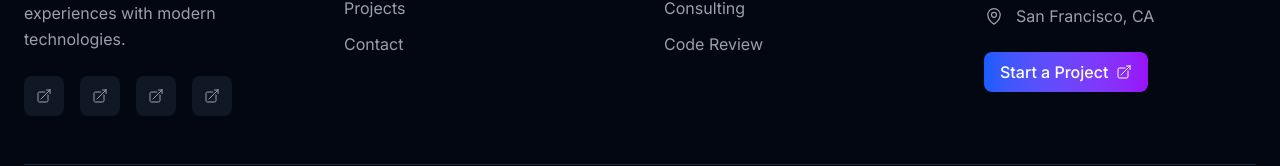
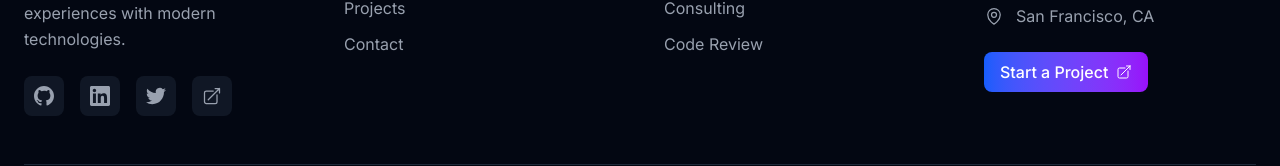
Before and after one commit to JAGADISHSUNILPEDNEKAR/portfolio, a Next.js app: page / in a window 1280 px wide. Shown: the part 6615-6781 px from the top of the page. Built offline with nearby package versions, Linux system fonts and the light colour scheme.

Commit message:
Updated footer to fetch actual icons

```diff
--- a/src/components/layout/Footer.tsx
+++ b/src/components/layout/Footer.tsx
@@ -9,6 +9,65 @@ import {
   ArrowTopRightOnSquareIcon
 } from '@heroicons/react/24/outline';
 import { PERSONAL_INFO, SOCIAL_LINKS } from '@/lib/constants';
+
+// Social Media Icon Components
+const GitHubIcon = ({ className }) => (
+  <svg className={className} fill="currentColor" viewBox="0 0 24 24">
+    <path d="M12 0C5.374 0 0 5.373 0 12 0 17.302 3.438 21.8 8.207 23.387c.599.111.793-.261.793-.577v-2.234c-3.338.726-4.033-1.416-4.033-1.416-.546-1.387-1.333-1.756-1.333-1.756-1.089-.745.083-.729.083-.729 1.205.084 1.839 1.237 1.839 1.237 1.07 1.834 2.807 1.304 3.492.997.107-.775.418-1.305.762-1.604-2.665-.305-5.467-1.334-5.467-5.931 0-1.311.469-2.381 1.236-3.221-.124-.303-.535-1.524.117-3.176 0 0 1.008-.322 3.301 1.23A11.509 11.509 0 0112 5.803c1.02.005 2.047.138 3.006.404 2.291-1.552 3.297-1.23 3.297-1.23.653 1.653.242 2.874.118 3.176.77.84 1.235 1.911 1.235 3.221 0 4.609-2.807 5.624-5.479 5.921.43.372.823 1.102.823 2.222v3.293c0 .319.192.694.801.576C20.566 21.797 24 17.3 24 12c0-6.627-5.373-12-12-12z"/>
+  </svg>
+);
+
+const LinkedInIcon = ({ className }) => (
+  <svg className={className} fill="currentColor" viewBox="0 0 24 24">
+    <path d="M20.447 20.452h-3.554v-5.569c0-1.328-.027-3.037-1.852-3.037-1.853 0-2.136 1.445-2.136 2.939v5.667H9.351V9h3.414v1.561h.046c.477-.9 1.637-1.85 3.37-1.85 3.601 0 4.267 2.37 4.267 5.455v6.286zM5.337 7.433c-1.144 0-2.063-.926-2.063-2.065 0-1.138.92-2.063 2.063-2.063 1.14 0 2.064.925 2.064 2.063 0 1.139-.925 2.065-2.064 2.065zm1.782 13.019H3.555V9h3.564v11.452zM22.225 0H1.771C.792 0 0 .774 0 1.729v20.542C0 23.227.792 24 1.771 24h20.451C23.2 24 24 23.227 24 22.271V1.729C24 .774 23.2 0 22.222 0h.003z"/>
+  </svg>
+);
+
+const TwitterIcon = ({ className }) => (
+  <svg className={className} fill="currentColor" viewBox="0 0 24 24">
+    <path d="M23.953 4.57a10 10 0 01-2.825.775 4.958 4.958 0 002.163-2.723c-.951.555-2.005.959-3.127 1.184a4.92 4.92 0 00-8.384 4.482C7.69 8.095 4.067 6.13 1.64 3.162a4.822 4.822 0 00-.666 2.475c0 1.71.87 3.213 2.188 4.096a4.904 4.904 0 01-2.228-.616v.06a4.923 4.923 0 003.946 4.827 4.996 4.996 0 01-2.212.085 4.936 4.936 0 004.604 3.417 9.867 9.867 0 01-6.102 2.105c-.39 0-.779-.023-1.17-.067a13.995 13.995 0 007.557 2.209c9.053 0 13.998-7.496 13.998-13.985 0-.21 0-.42-.015-.63A9.935 9.935 0 0024 4.59z"/>
+  </svg>
+);
+
+const InstagramIcon = ({ className }) => (
+  <svg className={className} fill="currentColor" viewBox="0 0 24 24">
+    <path d="M12 2.163c3.204 0 3.584.012 4.85.07 3.252.148 4.771 1.691 4.919 4.919.058 1.265.069 1.645.069 4.849 0 3.205-.012 3.584-.069 4.849-.149 3.225-1.664 4.771-4.919 4.919-1.266.058-1.644.07-4.85.07-3.204 0-3.584-.012-4.849-.07-3.26-.149-4.771-1.699-4.919-4.92-.058-1.265-.07-1.644-.07-4.849 0-3.204.013-3.583.07-4.849.149-3.227 1.664-4.771 4.919-4.919 1.266-.057 1.645-.069 4.849-.069zm0-2.163c-3.259 0-3.667.014-4.947.072-4.358.2-6.78 2.618-6.98 6.98-.059 1.281-.073 1.689-.073 4.948 0 3.259.014 3.668.072 4.948.2 4.358 2.618 6.78 6.98 6.98 1.281.058 1.689.072 4.948.072 3.259 0 3.668-.014 4.948-.072 4.354-.2 6.782-2.618 6.979-6.98.059-1.28.073-1.689.073-4.948 0-3.259-.014-3.667-.072-4.947-.196-4.354-2.617-6.78-6.979-6.98-1.281-.059-1.69-.073-4.949-.073zm0 5.838c-3.403 0-6.162 2.759-6.162 6.162s2.759 6.163 6.162 6.163 6.162-2.759 6.162-6.163c0-3.403-2.759-6.162-6.162-6.162zm0 10.162c-2.209 0-4-1.79-4-4 0-2.209 1.791-4 4-4s4 1.791 4 4c0 2.21-1.791 4-4 4zm6.406-11.845c-.796 0-1.441.645-1.441 1.44s.645 1.44 1.441 1.44c.795 0 1.439-.645 1.439-1.44s-.644-1.44-1.439-1.44z"/>
+  </svg>
+);
+
+const DribbbleIcon = ({ className }) => (
+  <svg className={className} fill="currentColor" viewBox="0 0 24 24">
+    <path d="M12 0C5.374 0 0 5.372 0 12s5.374 12 12 12 12-5.372 12-12S18.626 0 12 0zm9.568 7.375c.53 1.104.846 2.321.846 3.611 0 .469-.041.927-.12 1.378-.274-.063-.6-.11-.979-.14-.909-.073-1.857-.052-2.829.063-.364-1.457-.819-2.637-1.362-3.536 1.691-.892 3.028-1.376 3.444-1.376zm-2.454 1.201c-.469.252-1.248.573-2.454 1.012.819 1.207 1.425 2.606 1.816 4.197.273-.069.525-.142.761-.216.364-.114.689-.227.978-.341-.151-1.678-.678-3.201-1.101-4.652zM12 2.25c2.187 0 4.175.75 5.765 2.009-.151.151-.417.417-.853.853-.628.628-1.319 1.319-2.025 1.851C13.5 5.25 12 3.75 12 2.25zm-6.75 4.5c.75-.75 1.5-1.5 2.25-2.25C8.25 5.25 9 6 9.75 6.75s1.5 1.5 2.25 2.25c-.75.75-1.5 1.5-2.25 2.25s-1.5 1.5-2.25 2.25-1.5 1.5-2.25 2.25S6 17.25 6 18s.75 1.5 1.5 1.5 1.5-.75 1.5-1.5-.75-1.5-1.5-1.5zm0 13.5c-2.187 0-4.175-.75-5.765-2.009.151-.151.417-.417.853-.853.628-.628 1.319-1.319 2.025-1.851C1.5 18.75 3 20.25 3 21.75zm6.75-4.5c-.75.75-1.5 1.5-2.25 2.25-.75-.75-1.5-1.5-2.25-2.25s-1.5-1.5-2.25-2.25 1.5-1.5 2.25-2.25 1.5-1.5 2.25-2.25 1.5-1.5 2.25-2.25-.75 1.5-1.5 2.25zm6 4.5c.75-.75 1.5-1.5 2.25-2.25.75.75 1.5 1.5 2.25 2.25s1.5 1.5 2.25 2.25-1.5 1.5-2.25 2.25-1.5 1.5-2.25 2.25-1.5 1.5-2.25 2.25.75-1.5 1.5-2.25z"/>
+  </svg>
+);
+
+const BehanceIcon = ({ className }) => (
+  <svg className={className} fill="currentColor" viewBox="0 0 24 24">
+    <path d="M0 7.5v9c0 .825.675 1.5 1.5 1.5h21c.825 0 1.5-.675 1.5-1.5v-9c0-.825-.675-1.5-1.5-1.5h-21c-.825 0-1.5.675-1.5 1.5zm22.5 0v9h-21v-9h21zm-20.25 1.5v6h3.75c1.238 0 2.25-1.013 2.25-2.25s-1.012-2.25-2.25-2.25h-1.5v-1.5h-2.25zm1.5 1.5h1.5c.412 0 .75.338.75.75s-.338.75-.75.75h-1.5v-1.5zm6.75-1.5v6h4.5c1.238 0 2.25-1.013 2.25-2.25 0-.825-.45-1.575-1.125-1.95.675-.375 1.125-1.125 1.125-1.95 0-1.238-1.012-2.25-2.25-2.25h-4.5zm1.5 1.5h2.25c.412 0 .75.338.75.75s-.338.75-.75.75h-2.25v-1.5zm0 3h2.25c.412 0 .75.338.75.75s-.338.75-.75.75h-2.25v-1.5zm6.75-4.5h3v1.5h-3v-1.5z"/>
+  </svg>
+);
+
+// Function to get the appropriate icon for each social platform
+const getSocialIcon = (platform) => {
+  const iconProps = { className: "w-5 h-5 group-hover:scale-110 transition-transform duration-200" };
+
+  switch (platform.toLowerCase()) {
+    case 'github':
+      return <GitHubIcon {...iconProps} />;
+    case 'linkedin':
+      return <LinkedInIcon {...iconProps} />;
+    case 'twitter':
+      return <TwitterIcon {...iconProps} />;
+    case 'instagram':
+      return <InstagramIcon {...iconProps} />;
+    case 'dribbble':
+      return <DribbbleIcon {...iconProps} />;
+    case 'behance':
+      return <BehanceIcon {...iconProps} />;
+    default:
+      return <ArrowTopRightOnSquareIcon {...iconProps} />;
+  }
+};
 
 const Footer = () => {
   const currentYear = new Date().getFullYear();
@@ -84,7 +143,7 @@ const Footer = () => {
                   className="w-10 h-10 rounded-lg bg-gray-800/50 hover:bg-gray-700/50 flex items-center justify-center text-gray-400 hover:text-white transition-all duration-300 group"
                   aria-label={`${platform} profile`}
                 >
-                  <ArrowTopRightOnSquareIcon className="w-4 h-4 group-hover:scale-110 transition-transform duration-200" />
+                  {getSocialIcon(platform)}
                 </Link>
               ))}
             </div>
```
